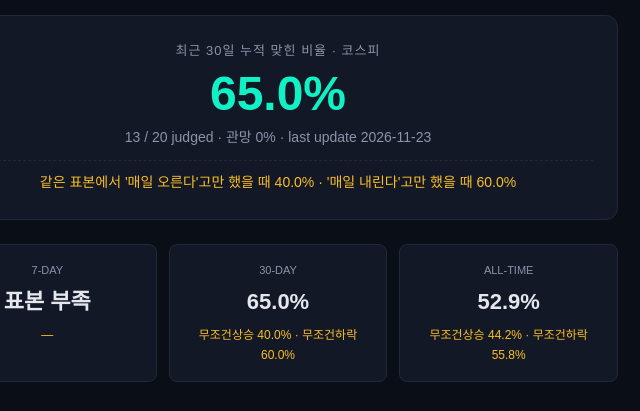
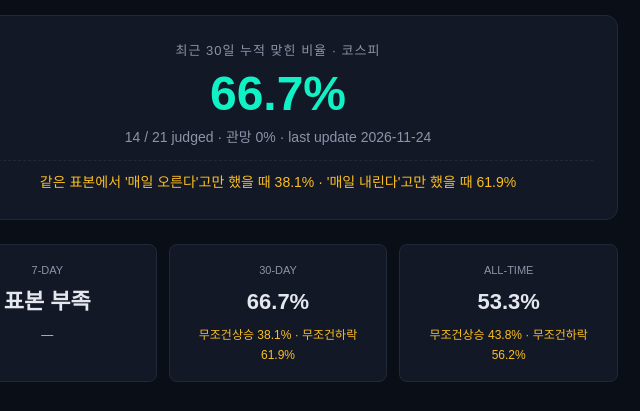
Before and after one commit to monpump/accuracy, a plain HTML site: page index.html in a window 1280 px wide. Shown: the part 227-638 px from the top of the page, 362-1002 px from the left. Drawn offline with Linux system fonts and the light colour scheme.

Commit message:
chore: accuracy hero 2026-11-24

```diff
--- a/index.html
+++ b/index.html
@@ -202,9 +202,9 @@
 
   <div class="hero-card">
     <div class="label">최근 30일 누적 맞힌 비율 · 코스피</div>
-    <div class="value">65.0%</div>
-    <div class="meta">13 / 20 judged · 관망 0% · last update 2026-11-23</div>
-    <div class="baseline" data-window="30d">같은 표본에서 '매일 오른다'고만 했을 때 40.0% · '매일 내린다'고만 했을 때 60.0%</div>
+    <div class="value">66.7%</div>
+    <div class="meta">14 / 21 judged · 관망 0% · last update 2026-11-24</div>
+    <div class="baseline" data-window="30d">같은 표본에서 '매일 오른다'고만 했을 때 38.1% · '매일 내린다'고만 했을 때 61.9%</div>
   </div>
 
   <div class="grid-3">
@@ -215,13 +215,13 @@
     </div>
     <div class="stat-card">
       <div class="label">30-day</div>
-      <div class="value">65.0%</div>
-      <div class="sub" data-window="30d">무조건상승 40.0% · 무조건하락 60.0%</div>
+      <div class="value">66.7%</div>
+      <div class="sub" data-window="30d">무조건상승 38.1% · 무조건하락 61.9%</div>
     </div>
     <div class="stat-card">
       <div class="label">All-time</div>
-      <div class="value">52.9%</div>
-      <div class="sub" data-window="all">무조건상승 44.2% · 무조건하락 55.8%</div>
+      <div class="value">53.3%</div>
+      <div class="sub" data-window="all">무조건상승 43.8% · 무조건하락 56.2%</div>
     </div>
   </div>
 
```
